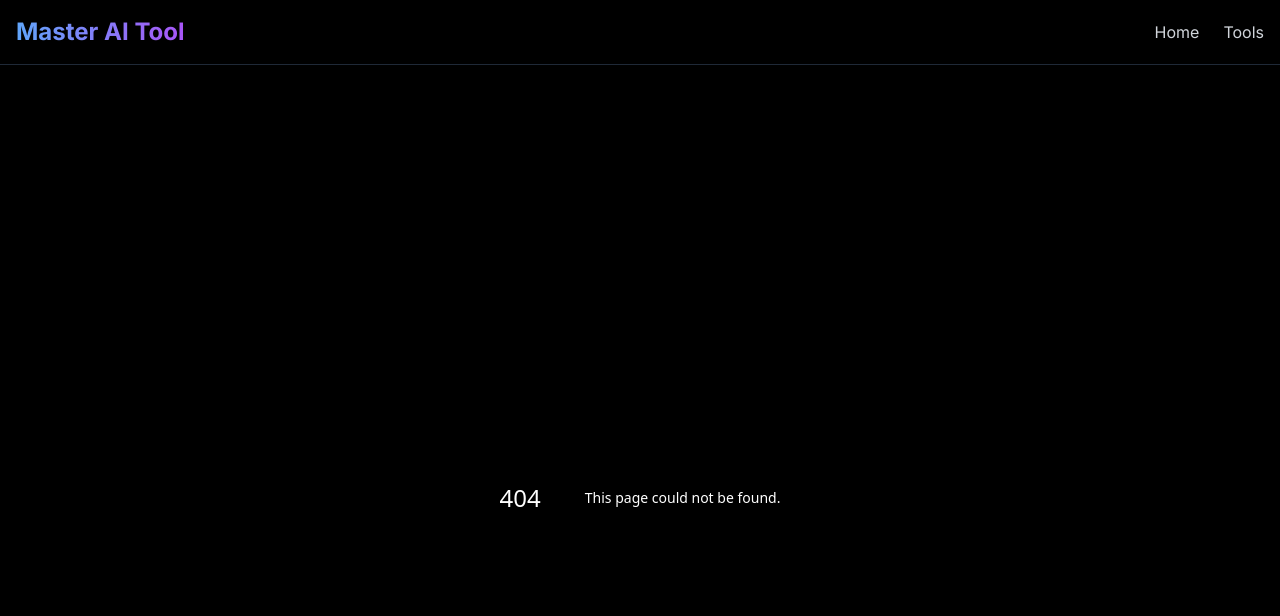
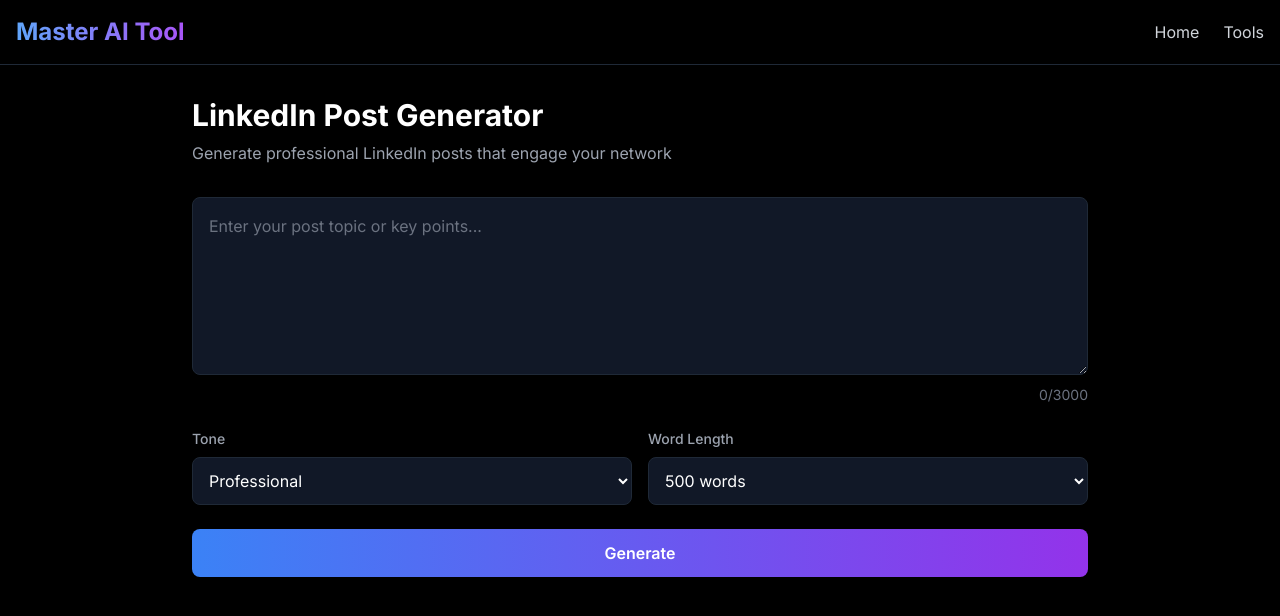
Before and after one commit to shivsingh9555564990-ai/ToolsZera, a Next.js app: page /linkedin-post-generator in a window 1280 px wide. Before the commit this address had no page. Shown: the top 616 px of the page. Built offline with nearby package versions, Linux system fonts and the light colour scheme.

Commit message:
Add LinkedIn Post Generator page component

```diff
--- /dev/null
+++ b/app/linkedin-post-generator/page.tsx
@@ -0,0 +1,16 @@
+import ToolForm from '@/components/ToolForm'
+
+export default function LinkedInPostGeneratorPage() {
+  return (
+    <div className="max-w-4xl mx-auto space-y-8">
+      <div>
+        <h1 className="text-3xl font-bold mb-2">LinkedIn Post Generator</h1>
+        <p className="text-gray-400">Generate professional LinkedIn posts that engage your network</p>
+      </div>
+      <ToolForm
+        toolType="linkedin-post-generator"
+        placeholder="Enter your post topic or key points..."
+      />
+    </div>
+  )
+}
```
